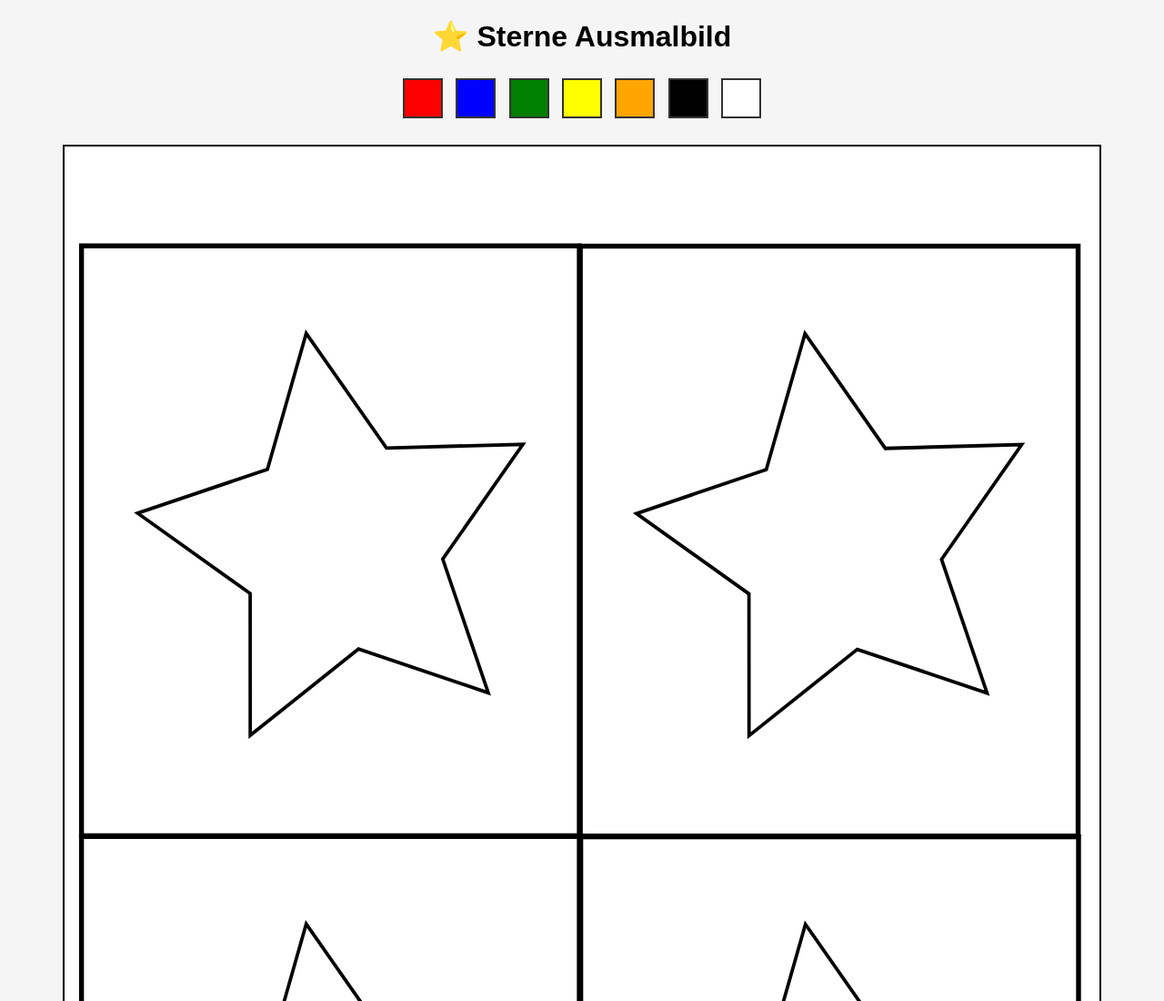
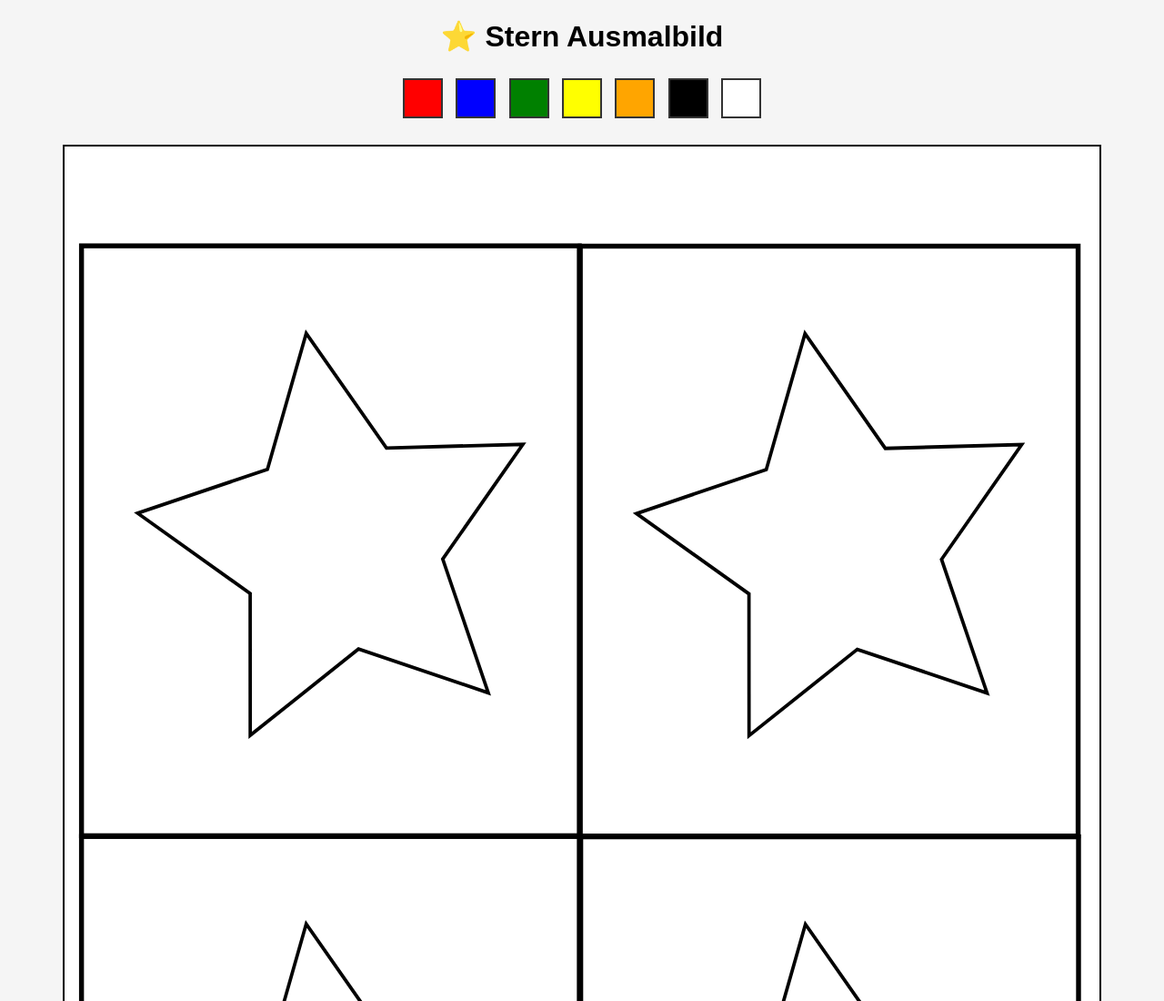
Before and after one commit to vpsx8ryj8s-crypto/LIndex.html, a plain HTML site: page sonne.html in a window 1280 px wide. Shown: the top 1100 px of the page at 91% size. Drawn offline with Linux system fonts and the light colour scheme.

Commit message:
Update sonne.html

```diff
--- a/sonne.html
+++ b/sonne.html
@@ -41,7 +41,7 @@
 
 <body>
 
-<h1>⭐ Sterne Ausmalbild</h1>
+<h1>⭐ Stern Ausmalbild</h1>
 
 <div class="palette">
   <div class="farbe" style="background:red" onclick="setFarbe('red')"></div>
```
